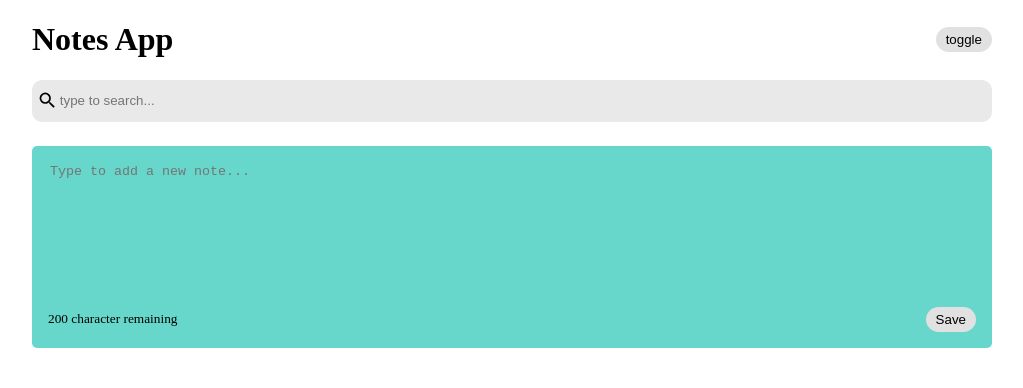
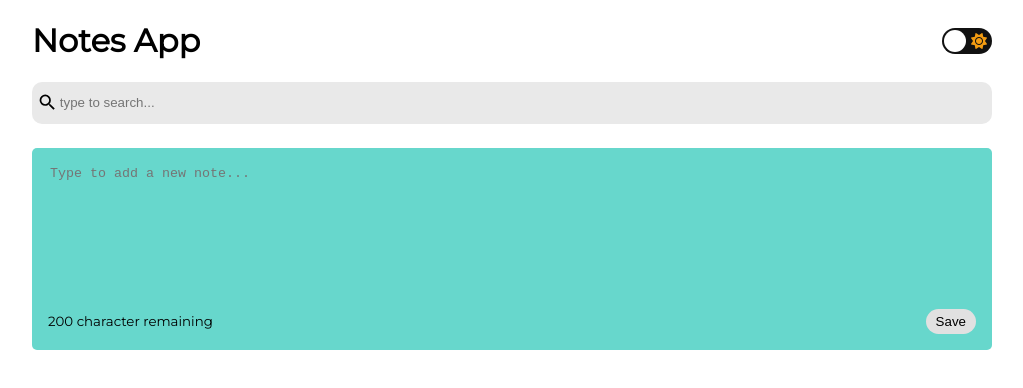
Before and after one commit to ShivaPrasadRaju/notes-app, a React (Vite) app: page / in a window 1280 px wide. Shown: the top 388 px of the page, without its empty margins (128-1151 px from the left). Built offline with nearby package versions, Linux system fonts and the light colour scheme.

Commit message:
changed the toggle button

```diff
--- a/index.html
+++ b/index.html
@@ -3,6 +3,11 @@
   <head>
     <meta charset="UTF-8" />
     <link rel="icon" type="image/svg+xml" href="/favicon.svg" />
+    <link
+      rel="stylesheet"
+      href="https://cdnjs.cloudflare.com/ajax/libs/font-awesome/6.4.0/css/all.min.css"
+    />
+
     <meta name="viewport" content="width=device-width, initial-scale=1.0" />
     <title>notes-app</title>
   </head>
--- a/src/App.jsx
+++ b/src/App.jsx
@@ -39,7 +39,7 @@ export default function App() {
   return (
     <div className={`${darkMode && "dark-mode"}`}>
       <div className="container">
-        <Header handleSetDarkMode={setDarkMode} />
+        <Header darkMode={darkMode} handleSetDarkMode={setDarkMode} />
         <Search handleSearchText={setSearchText} />
         <NotesList
           notes={notes.filter((note) =>
--- /dev/null
+++ b/src/components/Header.css
@@ -0,0 +1,40 @@
+.checkbox-label {
+  background-color: #111;
+  width: 40px;
+  height: 16px;
+  border-radius: 50px;
+  position: relative;
+  padding: 5px;
+  cursor: pointer;
+  display: flex;
+  justify-content: space-between;
+  align-items: center;
+}
+
+.checkbox {
+  opacity: 0;
+  position: absolute;
+}
+
+.fa-moon {
+  color: #f1c40f;
+}
+
+.fa-sun {
+  color: #f39c12;
+}
+
+.checkbox-label .ball {
+  background-color: #fff;
+  width: 22px;
+  height: 22px;
+  position: absolute;
+  left: 2px;
+  top: 2px;
+  border-radius: 50%;
+  transition: transform 0.2s linear;
+}
+
+.checkbox:checked + .checkbox-label .ball {
+  transform: translateX(24px);
+}
--- a/src/components/Header.jsx
+++ b/src/components/Header.jsx
@@ -1,13 +1,29 @@
-export default function Header({ handleSetDarkMode }) {
+import "./Header.css";
+
+export default function Header({ darkMode, handleSetDarkMode }) {
   return (
     <div className="header">
       <h1>Notes App</h1>
-      <button
+      {/* <button
         className="save"
         onClick={() => handleSetDarkMode((prev) => !prev)}
       >
         toggle
-      </button>
+      </button> */}
+      <div>
+        <input
+          type="checkbox"
+          className="checkbox"
+          id="checkbox"
+          checked={darkMode}
+          onClick={() => handleSetDarkMode((prev) => !prev)}
+        />
+        <label htmlFor="checkbox" className="checkbox-label">
+          <i className="fas fa-moon"></i>
+          <i className="fas fa-sun"></i>
+          <span className="ball"></span>
+        </label>
+      </div>
     </div>
   );
 }
--- a/src/index.css
+++ b/src/index.css
@@ -1,6 +1,11 @@
+@import url("https://fonts.googleapis.com/css2?family=Montserrat&display=swap");
+
 body {
+  font-family: "Montserrat", sans-serif;
   margin: 0;
   padding: 0;
+  background-color: #fff;
+  transition: background 0.2s linear;
 }
 
 .container {
@@ -59,6 +64,8 @@ textarea:focus {
   flex-direction: column;
   justify-content: space-between;
   white-space: pre-wrap;
+  word-wrap: break-word;
+  overflow-wrap: break-word;
 }
 
 .note-footer {
@@ -94,9 +101,9 @@ input:focus {
 }
 
 .dark-mode {
-  background-color: black;
+  background-color: #292c35;
 }
 
 .dark-mode h1 {
-  color: white;
+  color: #fff;
 }
```
